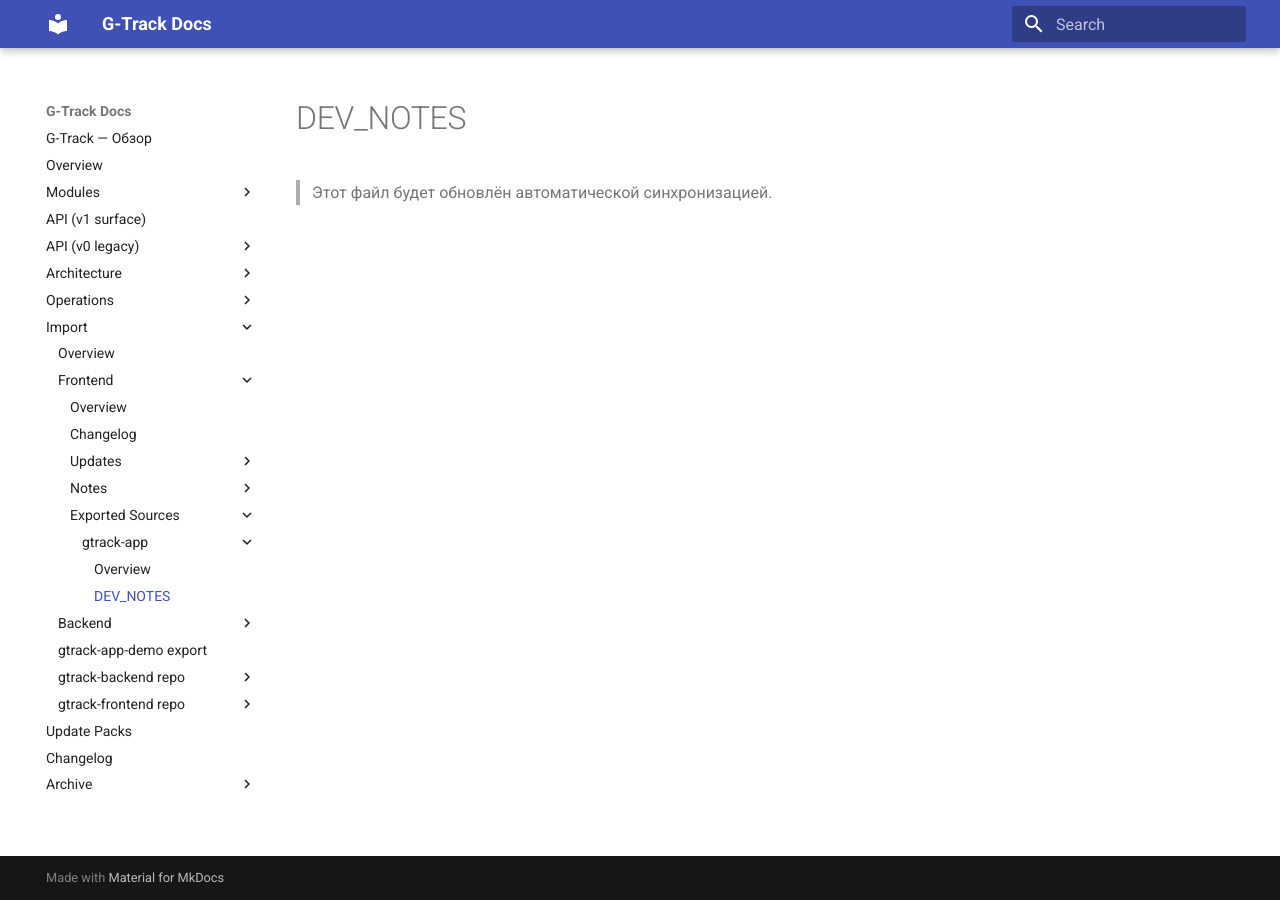
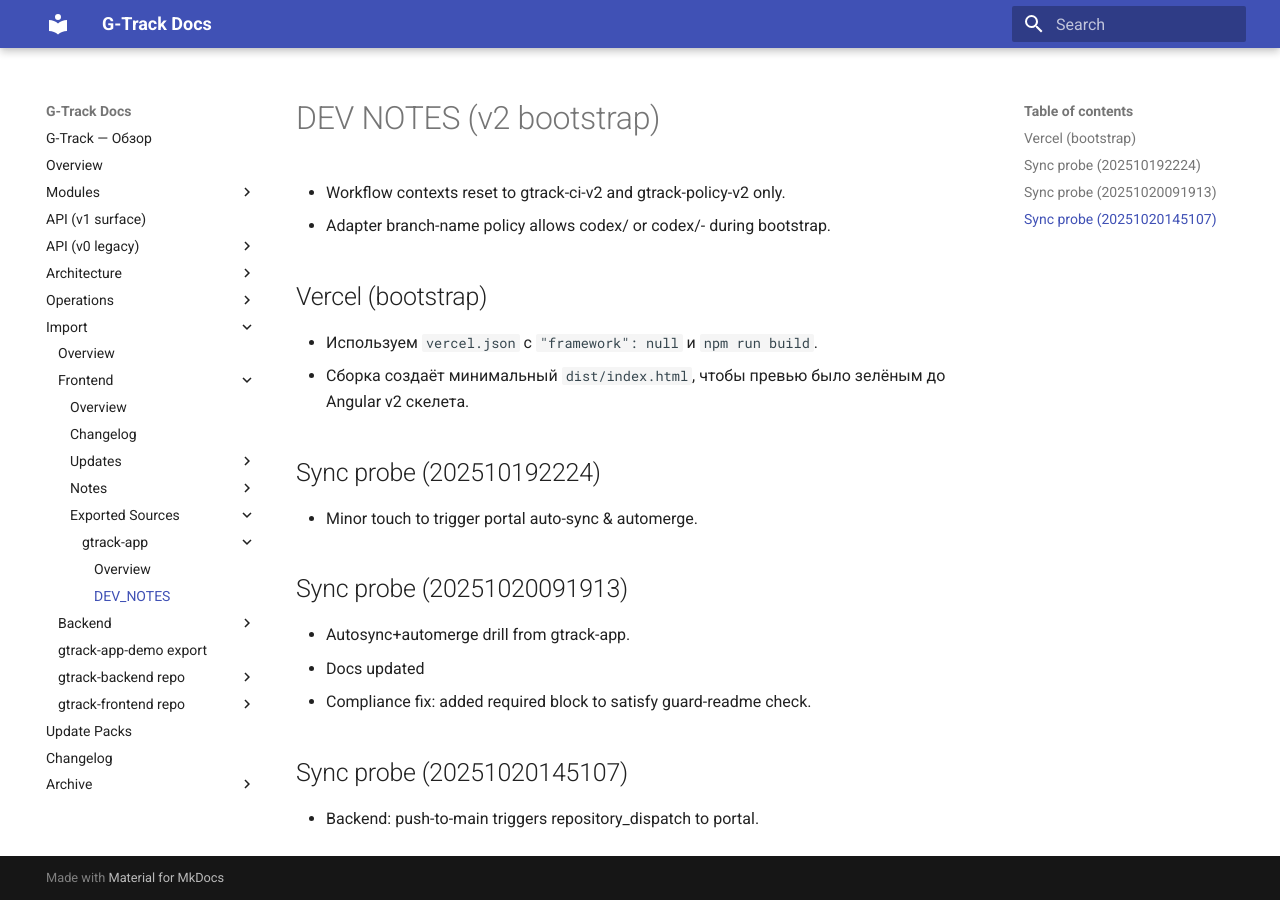
Before and after one commit to tqlismqn/gtrack-docs, an MkDocs documentation site: the page built from docs/import/frontend/gtrack-app/DEV_NOTES.md, in a window 1280 px wide. Built offline with MkDocs 1.6.1 and Material for MkDocs 9.7.7, drawn with Linux system fonts in a browser that asks for light colours.

Commit message:
docs(sync): import FE/BE docs + regenerate import indexes

```diff
--- a/docs/import/frontend/gtrack-app/DEV_NOTES.md
+++ b/docs/import/frontend/gtrack-app/DEV_NOTES.md
@@ -1,3 +1,18 @@
-# DEV_NOTES
+# DEV NOTES (v2 bootstrap)
+- Workflow contexts reset to gtrack-ci-v2 and gtrack-policy-v2 only.
+- Adapter branch-name policy allows codex/<task> or codex/<task>-<yyyymmddHHMM> during bootstrap.
 
-> Этот файл будет обновлён автоматической синхронизацией.
+## Vercel (bootstrap)
+- Используем `vercel.json` с `"framework": null` и `npm run build`.
+- Сборка создаёт минимальный `dist/index.html`, чтобы превью было зелёным до Angular v2 скелета.
+
+## Sync probe (202510192224)
+- Minor touch to trigger portal auto-sync & automerge.
+
+## Sync probe (20251020091913)
+- Autosync+automerge drill from gtrack-app.
+- Docs updated
+  - Compliance fix: added required block to satisfy guard-readme check.
+
+## Sync probe (20251020145107)
+- Backend: push-to-main triggers repository_dispatch to portal.
```
Also changed, not shown: docs/import/backend/gtrack-backend/DEV_NOTES.md (+11 -2 lines), docs/import/backend/index.md (+2 -0 lines), docs/import/frontend/index.md (+2 -0 lines).
